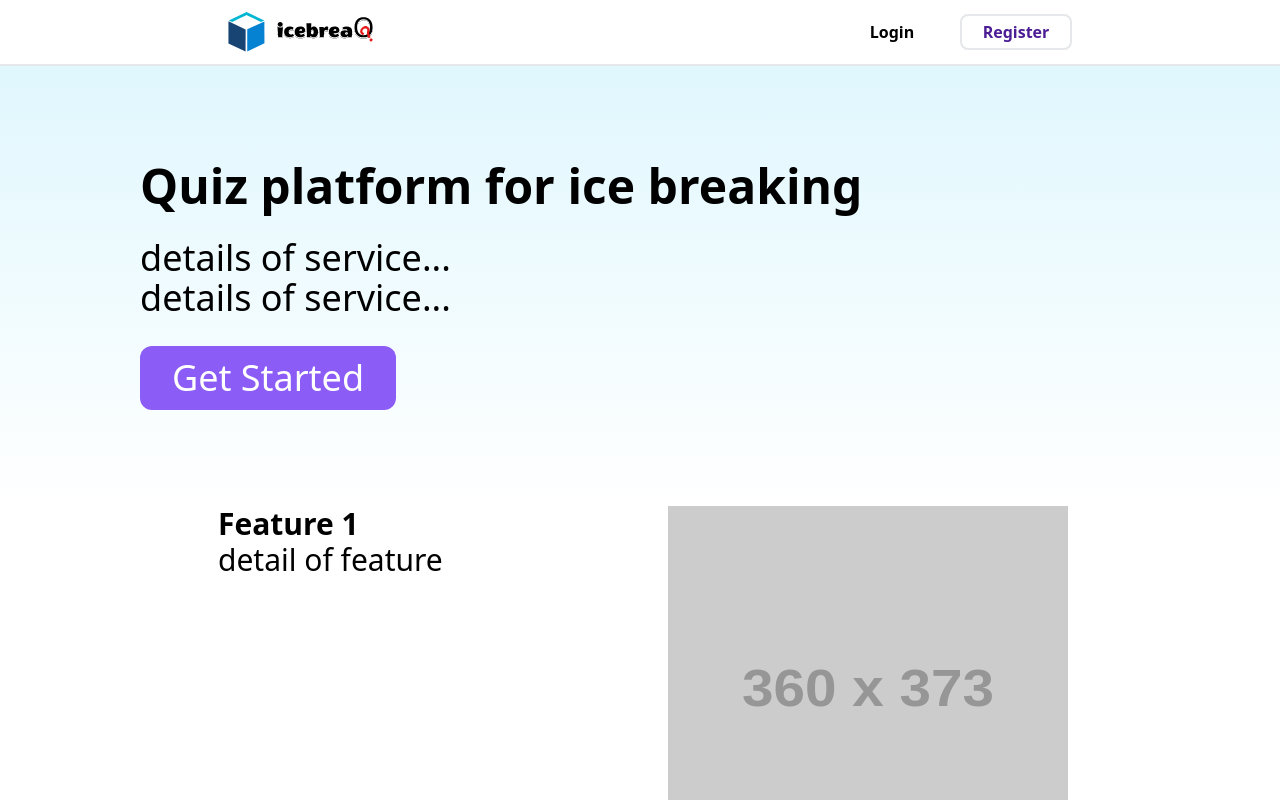
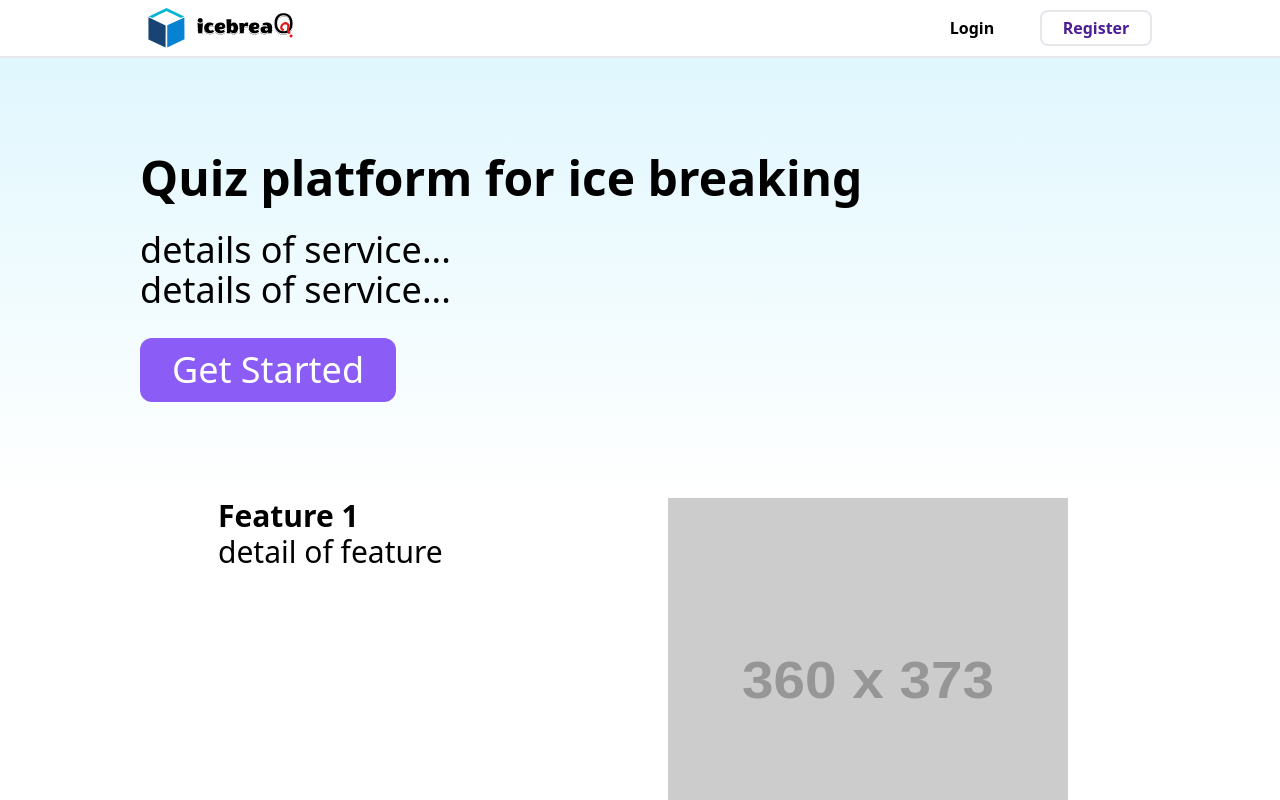
Before and after one commit to Team-ILA/icebreaQ-front, a React (Create React App) app: page / in a window 1280 px wide. Shown: the top 800 px of the page. Built offline with nearby package versions, Linux system fonts and the light colour scheme; what tailwindcss-animation-delay would draw is missing.

Commit message:
style: use mx-auto to center items

```diff
--- a/src/components/DefaultButton.tsx
+++ b/src/components/DefaultButton.tsx
@@ -9,7 +9,7 @@ type DefaultButtonProps = {
 const DefaultButton = ({ className, content, onClick }: DefaultButtonProps) => {
   return (
     <button
-      className={`bg-violet-500 text-white font-light rounded-xl px-2 ${className}`}
+      className={`rounded-xl bg-violet-500 px-2 font-light text-white ${className}`}
       onClick={onClick}
     >
       {content}
--- a/src/components/ServiceOverview.tsx
+++ b/src/components/ServiceOverview.tsx
@@ -5,8 +5,8 @@ import DefaultButton from './DefaultButton';
 const ServiceOverview = () => {
   return (
     <div className="w-full">
-      <div className="flex flex-col items-center bg-gradient-to-b from-[#E0F7FE]">
-        <div className="my-24 w-[1000px] space-y-7">
+      <div className="flex flex-col bg-gradient-to-b from-[#E0F7FE]">
+        <div className="my-24 mx-auto w-[1000px] space-y-7">
           <h1 className="animate-[fadein_1s_ease-in] font-bold">
             Quiz platform for ice breaking
           </h1>
--- a/src/layouts/NavBar.tsx
+++ b/src/layouts/NavBar.tsx
@@ -5,8 +5,8 @@ import { ReactComponent as NavBarLogo } from '../navbar_logo.svg';
 
 const NavBar = () => {
   return (
-    <nav className="sticky top-0 z-50 border-b-2 bg-white py-3 px-52">
-      <div className="flex items-center gap-3">
+    <nav className="sticky top-0 z-50 border-b-2 bg-white py-2">
+      <div className="mx-auto flex max-w-5xl items-center gap-3">
         <Link to="/">
           <NavBarLogo />
         </Link>
```
